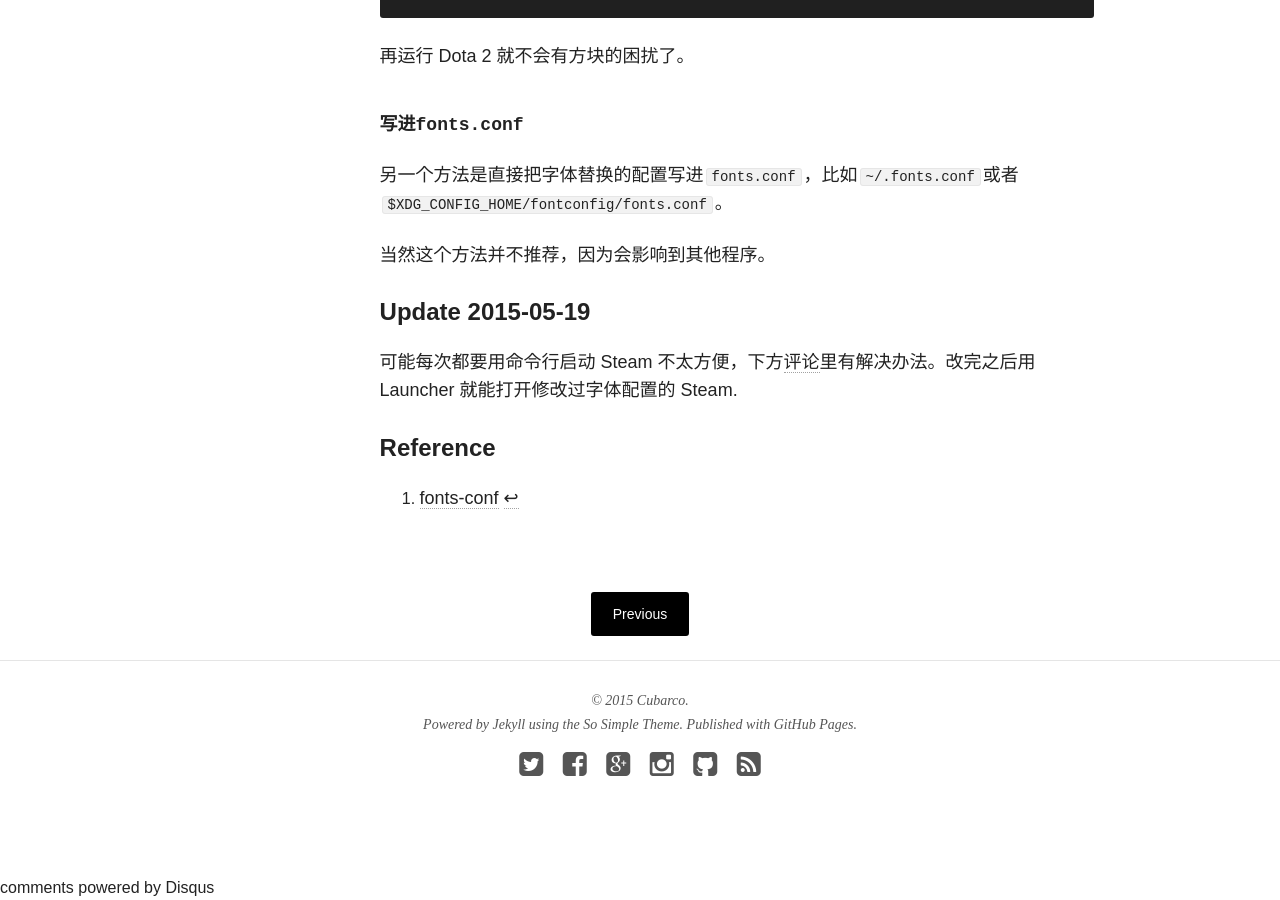
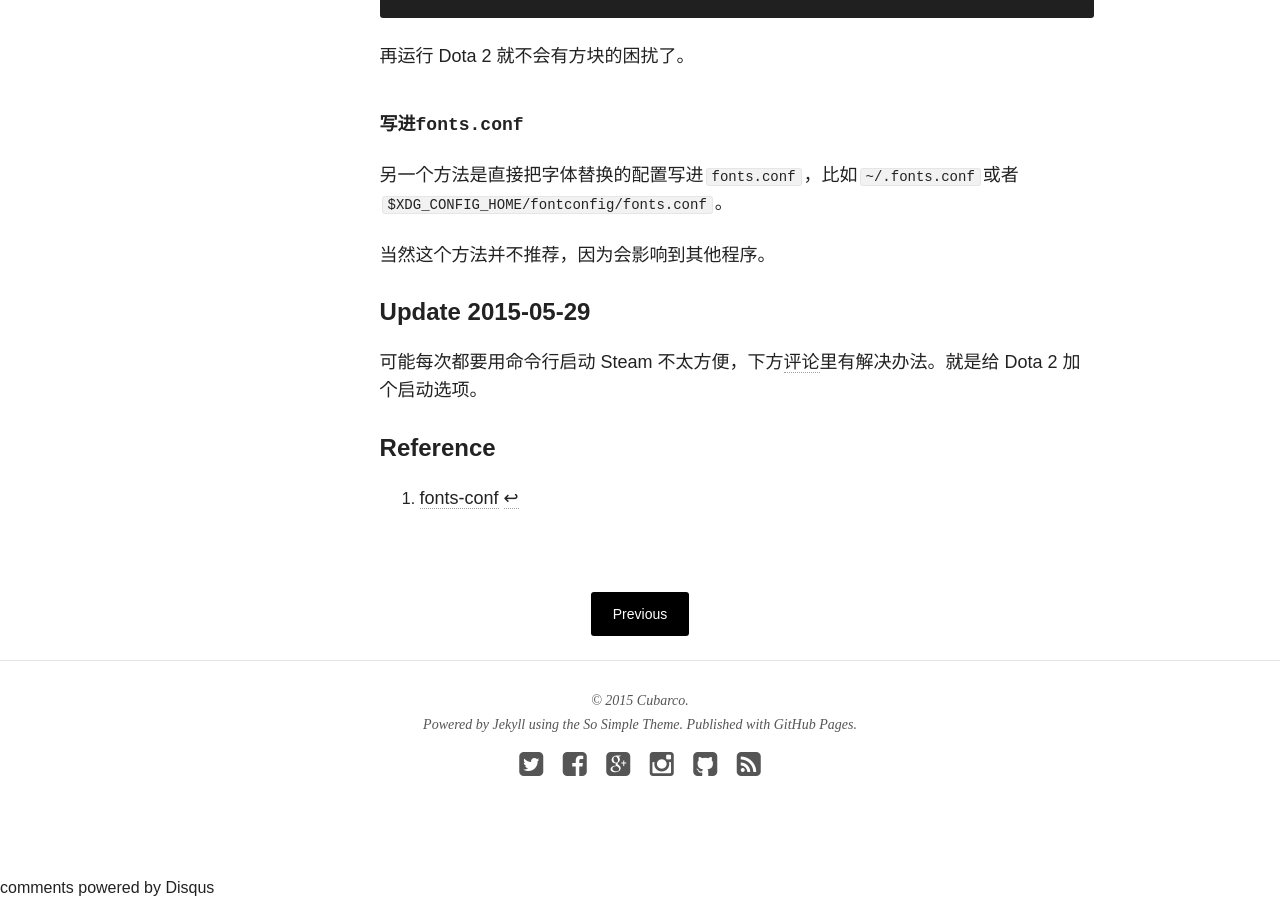
Before and after one commit to cubarco/cubarco.github.io-archived, a Jekyll site: the page built from _posts/blog/2015-05-14-dota2-blocky-cjk-fonts-workaround.md, in a window 1280 px wide and 900 px high, scrolled down 2023 px. Built offline with Jekyll 4.4.1, drawn with Linux system fonts in a browser that asks for light colours; nearby versions of some CDN libraries; comment, search, counter and statistics services are not loaded; some of the changed text lies outside the part shown.

Commit message:
Update 2015-05-14-dota2-blocky-cjk-fonts-workaround

```diff
--- a/_posts/blog/2015-05-14-dota2-blocky-cjk-fonts-workaround.md
+++ b/_posts/blog/2015-05-14-dota2-blocky-cjk-fonts-workaround.md
@@ -8,7 +8,7 @@ tags:
   - Dota 2
   - Fonts
   - CJK
-modified: 2015-05-19
+modified: 2015-05-29
 ---
 
 不知道从什么时候开始，Linux 版本的 Dota 2 中载入界面的 tips sentences 和 player name 中的中文会显示成方框，详见 [issue-1688](https://github.com/ValveSoftware/Dota-2/issues/1688)。V社基本没搭理这个 bug，只好自己动手修。
@@ -65,8 +65,8 @@ steam
 
 当然这个方法并不推荐，因为会影响到其他程序。
 
-#### Update 2015-05-19
-可能每次都要用命令行启动 Steam 不太方便，下方[评论](https://cubarco.org/blog/2015/05/dota2-blocky-cjk-fonts-workaround/#comment-2029698638)里有解决办法。改完之后用 Launcher 就能打开修改过字体配置的 Steam.
+#### Update 2015-05-29
+可能每次都要用命令行启动 Steam 不太方便，下方[评论](https://cubarco.org/blog/2015/05/dota2-blocky-cjk-fonts-workaround/#comment-2051101448)里有解决办法。就是给 Dota 2 加个启动选项。
 
 #### Reference
 [^1]: [fonts-conf](http://www.freedesktop.org/software/fontconfig/fontconfig-user.html)
```
